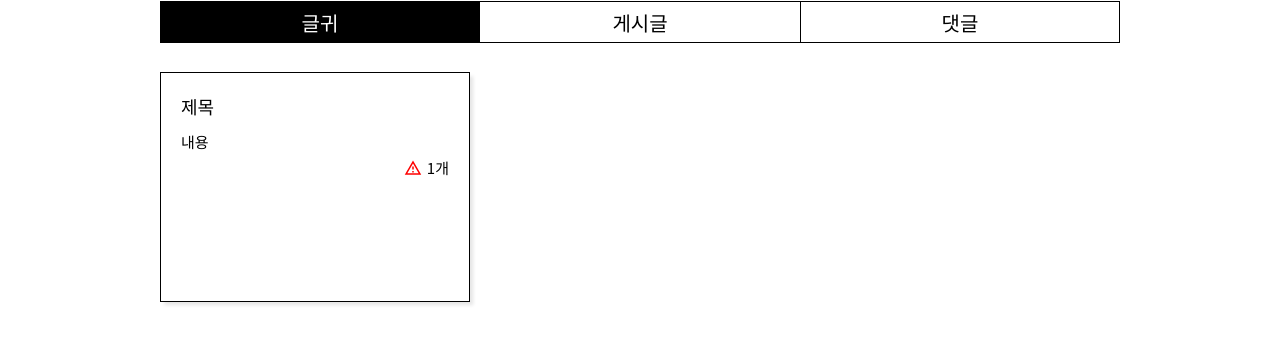
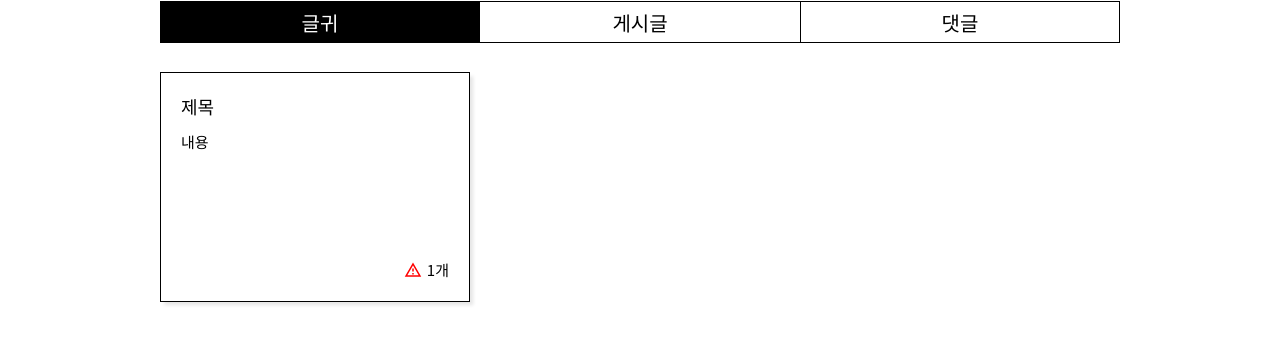
Before and after one commit to kim-leepark/FoxRain_FE, a React (Create React App) app in the folder foxrain/: page /admin in a window 1280 px wide. Shown: the part 300-644 px from the top of the page. Built offline with nearby package versions, Linux system fonts and the light colour scheme.

Commit message:
🔥:: 신고 갯수 위치가 위로 올라가버림

```diff
--- a/foxrain/src/componetns/admin/post/PostContent.tsx
+++ b/foxrain/src/componetns/admin/post/PostContent.tsx
@@ -14,10 +14,10 @@ const PostContent: FC<Props> = props => {
   const report = useMemo(() => {
     if (reportCtn)
       return (
-        <>
+        <S.ReportLine>
           <S.ReportCtn>{reportCtn}개</S.ReportCtn>
           <S.ReportIcon src={reportIcon} />
-        </>
+        </S.ReportLine>
       );
   }, [reportCtn]);
 
--- a/foxrain/src/componetns/admin/post/style.ts
+++ b/foxrain/src/componetns/admin/post/style.ts
@@ -23,6 +23,7 @@ export const PostContent = styled.div`
   cursor: pointer;
   padding: 20px;
   box-shadow: 3.5px 3.5px 3.5px rgba(0, 0, 0, 0.1);
+  position: relative;
   @media only screen and (max-width: 1440px) {
     width: 310px;
   }
@@ -53,6 +54,12 @@ export const PostText = styled.p`
   }
 `;
 
+export const ReportLine = styled.div`
+  position: absolute;
+  bottom: 20px;
+  right: 20px;
+`;
+
 export const ReportIcon = styled.img`
   width: 18px;
   height: 22px;
```
